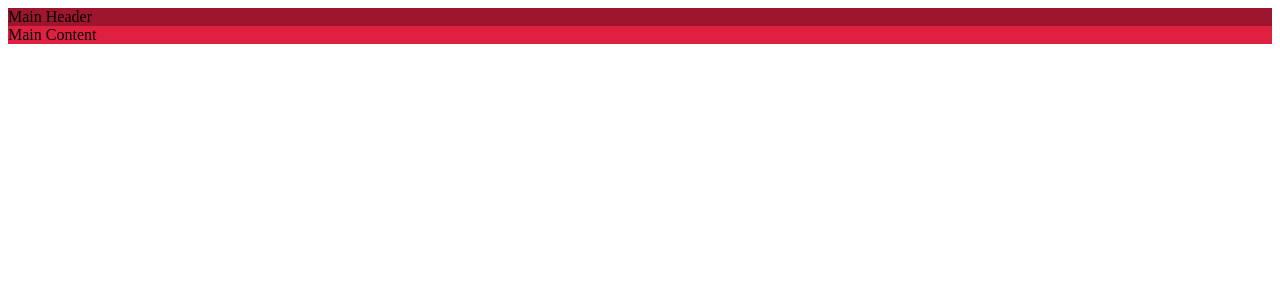
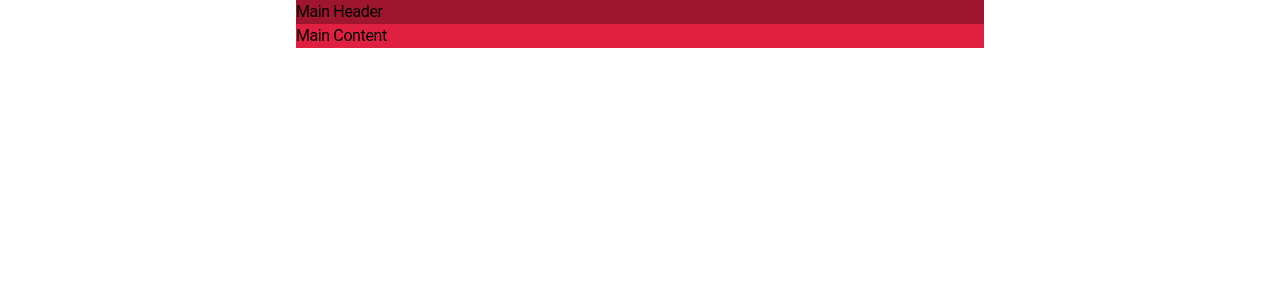
Before and after one commit to hyeseon-park/LoveIt, a React (Create React App) app: page / in a window 1280 px wide. Shown: the top 300 px of the page. Built offline with nearby package versions, Linux system fonts and the light colour scheme.

Commit message:
전체 css 추가

```diff
--- a/package.json
+++ b/package.json
@@ -11,6 +11,8 @@
     "react-router-dom": "^5.3.0",
     "react-scripts": "4.0.3",
     "styled-components": "^5.3.1",
+    "styled-normalize": "^8.0.7",
+    "styled-reset": "^4.3.4",
     "web-vitals": "^1.0.1"
   },
   "scripts": {
--- a/src/components/shared/global/globalStyles.js
+++ b/src/components/shared/global/globalStyles.js
@@ -1,6 +1,10 @@
 import { createGlobalStyle } from "styled-components";
+import { reset } from "styled-reset";
+import { normalize } from "styled-normalize";
 
 const GlobalStyles = createGlobalStyle`
+  ${reset}
+  ${normalize}
 
   *,
   *:before,
@@ -8,6 +12,27 @@ const GlobalStyles = createGlobalStyle`
     box-sizing: border-box;
   }
 
+  body{
+    display: flex;
+    justify-content: center;
+    flex-direction: column;
+    font-family: 'Noto Sans KR', 'Roboto', sans-serif;
+    font-weight: 400;
+    letter-spacing: -0.4px;
+    line-height: 1.5;
+  }
+
+  #root{
+    overflow: hidden;
+    flex-grow: 1;
+    position: relative;
+    width: 100%;
+    max-width: 720px;
+    min-width: 320px;
+    height: auto;
+    margin: 0 auto;
+    padding: 0 16px;
+  }
   `;
 
 export default GlobalStyles;
```
Also changed, not shown: 1 other file (tests, documents, lock files or other folders).
